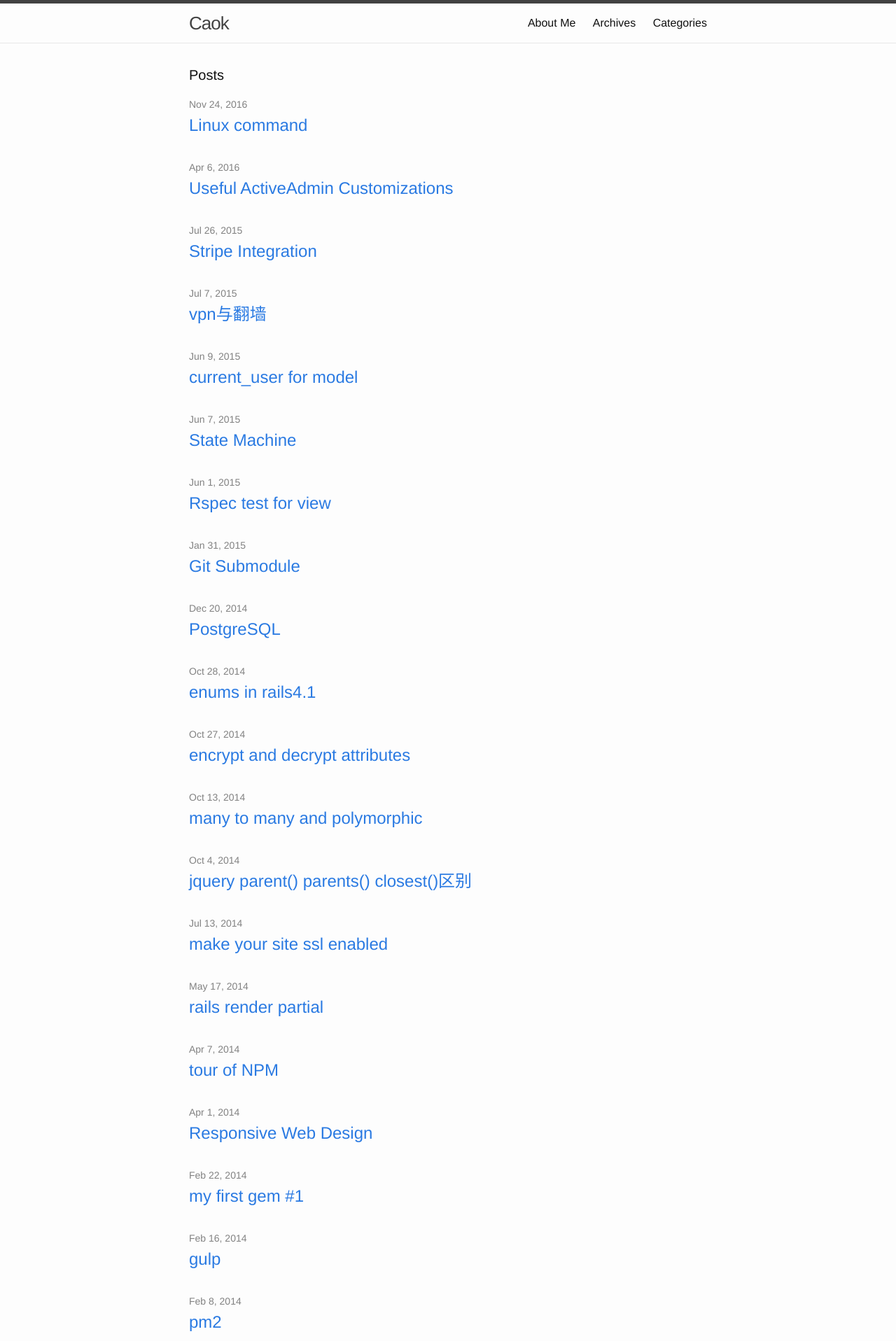
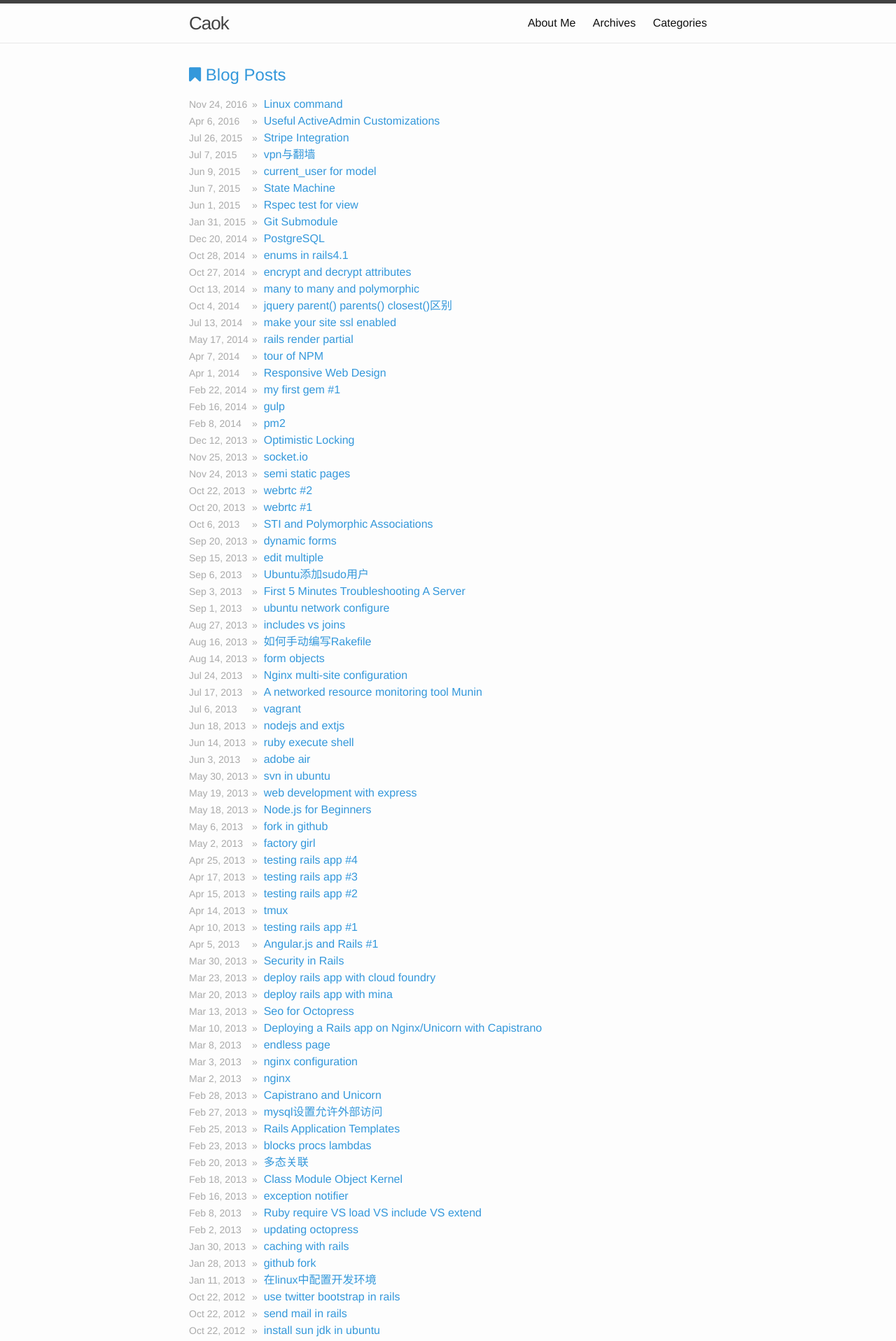
Before and after one commit to caok/caok.github.io, a Jekyll site: the page built from index.html, in a window 1280 px wide. Shown: the top 1916 px of the page at 70% size. Built offline with Jekyll 4.4.1, drawn with Linux system fonts in a browser that asks for light colours; nearby versions of some CDN libraries; some of the changed text lies outside the part shown.

Commit message:
update style

```diff
--- a/_includes/head.html
+++ b/_includes/head.html
@@ -9,4 +9,5 @@
   <link rel="stylesheet" href="{{ "/css/main.css" | prepend: site.baseurl }}">
   <link rel="canonical" href="{{ page.url | replace:'index.html','' | prepend: site.baseurl | prepend: site.url }}">
   <link rel="alternate" type="application/atom+xml" title="{{ site.title }}" href="{{ "/feed.xml" | prepend: site.baseurl | prepend: site.url }}" />
+  <link href="https://maxcdn.bootstrapcdn.com/font-awesome/4.4.0/css/font-awesome.min.css" rel="stylesheet" integrity="sha256-k2/8zcNbxVIh5mnQ52A0r3a6jAgMGxFJFE2707UxGCk= sha512-ZV9KawG2Legkwp3nAlxLIVFudTauWuBpC10uEafMHYL0Sarrz5A7G79kXh5+5+woxQ5HM559XX2UZjMJ36Wplg==" crossorigin="anonymous">
 </head>
--- a/_sass/_base.scss
+++ b/_sass/_base.scss
@@ -206,21 +206,63 @@ pre {
 //archives
 .archives .article-year {
   position: relative;
-  margin: 30px 0;
-  padding: 0 0;
+  margin: 0 0 15px 50px !important;
+  padding: 0;
   list-style: none;
+  li {
+    span {
+      &.date {
+        width: 50px !important;
+      }
+    }
+  }
   &:after {
     content: attr(data-year);
-    width: 32px;
-    height: 32px;
+    width: 34px;
+    height: 34px;
+    font-weight: bolder;
     display: block;
     position: absolute;
-    top: 0;
-    left: -62px;
-    background: #e54e4d;
+    top: 5px;
+    left: -50px;
+    background: #3498db;
     font-size: 12px;
-    line-height: 32px;
+    line-height: 34px;
     text-align: center;
     color: rgba(255, 255, 255, 0.8);
   }
 }
+
+//categories
+.categories {
+  .category-name {
+    font-size: 20px;
+    font-weight: bolder;
+    margin-bottom: 5px;
+  }
+  .category-items {
+    list-style: none;
+    margin: 0;
+    clear: both;
+    li.category-item {
+      float: left;
+      display: inline-block;
+      padding: 0 5px;
+      line-height: 28px;
+      a {
+        padding: 3px 6px;
+        margin: 2px;
+        background: #eee;
+        color: #555;
+        font-size: 13px;
+        border-radius: 3px;
+        text-decoration: none;
+        border: 1px dashed #cccccc;
+      }
+    }
+  }
+  .category-list {
+    clear: both;
+    padding-top: 20px;
+  }
+}
--- a/_sass/_layout.scss
+++ b/_sass/_layout.scss
@@ -211,7 +211,9 @@
     margin-bottom: $spacing-unit;
 
     h2 {
-        font-size: 32px;
+        font-size: 24px;
+        line-height: 30px;
+        color: #3498db;
 
         @include media-query($on-laptop) {
             font-size: 28px;
@@ -233,4 +235,37 @@
             font-size: 18px;
         }
     }
+
+    ul.posts {
+      margin-top: 0;
+      list-style-type: none;
+      margin-bottom: 10px;
+      margin-left: 0px;
+      li {
+        line-height: 24px;
+        font-size: 16px;
+        margin-bottom: 0px;
+        span {
+          color: #aaa;
+          padding-right: 5px;
+          font-size: 14px;
+          &.date {
+            width: 85px;
+            display: block;
+            float: left;
+          }
+        }
+        a {
+          color: #3498db;
+          font-weight: bolder;
+          text-decoration: none;
+          &:hover {
+            color: #333;
+          }
+          &:visited {
+            color: #3498db;
+          }
+        }
+      }
+    }
 }
--- a/index.html
+++ b/index.html
@@ -2,20 +2,15 @@
 layout: default
 ---
 
-<div class="home">
-  <h1 class="page-heading">Posts</h1>
-
-  <ul class="post-list">
+<div class="post-content">
+  <h2><i class="fa fa-bookmark"></i> Blog Posts</h2>
+  <ul class="posts">
     {% for post in site.posts %}
-      <li>
-        <span class="post-meta">{{ post.date | date: "%b %-d, %Y" }}</span>
-
-        <h2>
-          <a class="post-link" href="{{ post.url | prepend: site.baseurl }}">{{ post.title }}</a>
-        </h2>
-      </li>
+    <li>
+      <span class='date'>{{ post.date | date: "%b %-d, %Y" }}</span>
+      <span> &raquo; </span>
+      <a href="{{ post.url | prepend: site.baseurl }}">{{ post.title }}</a>
+    </li>
     {% endfor %}
   </ul>
-
-  <p class="rss-subscribe">subscribe <a href="{{ "/feed.xml" | prepend: site.baseurl }}">via RSS</a></p>
 </div>
```
Also changed, not shown: archives.html (+9 -5 lines), categories.html (+5 -5 lines).
